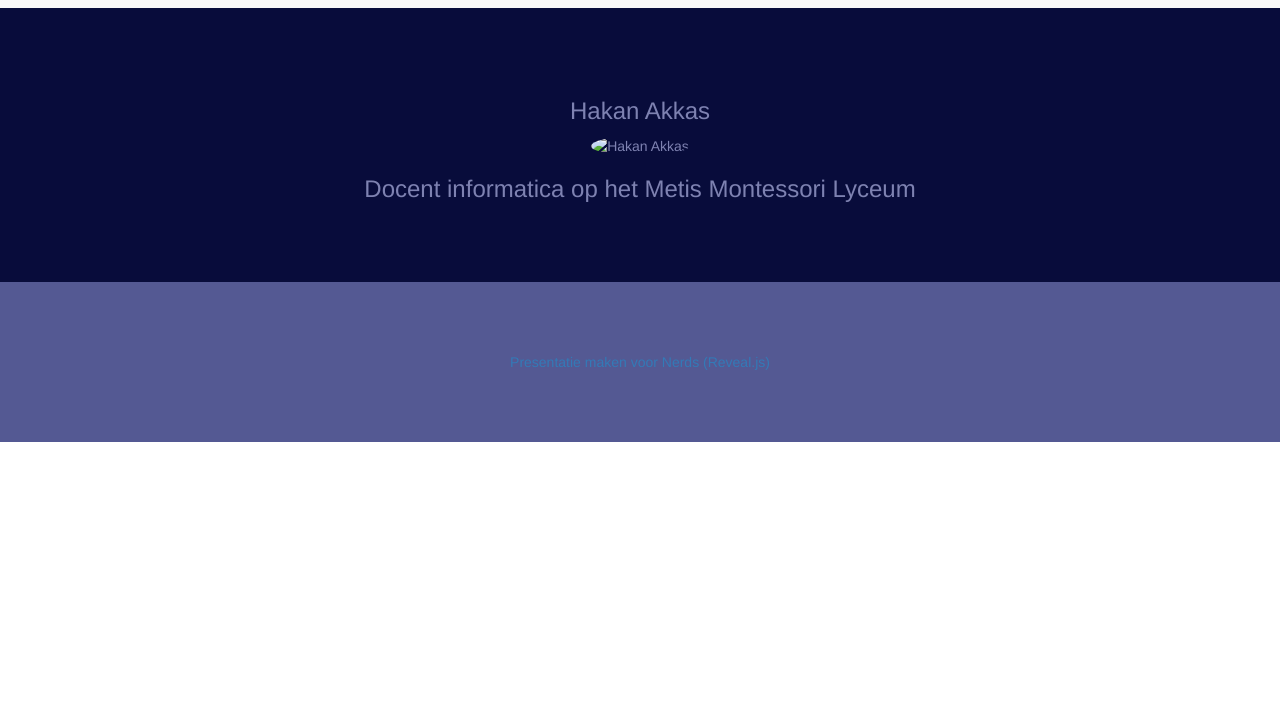
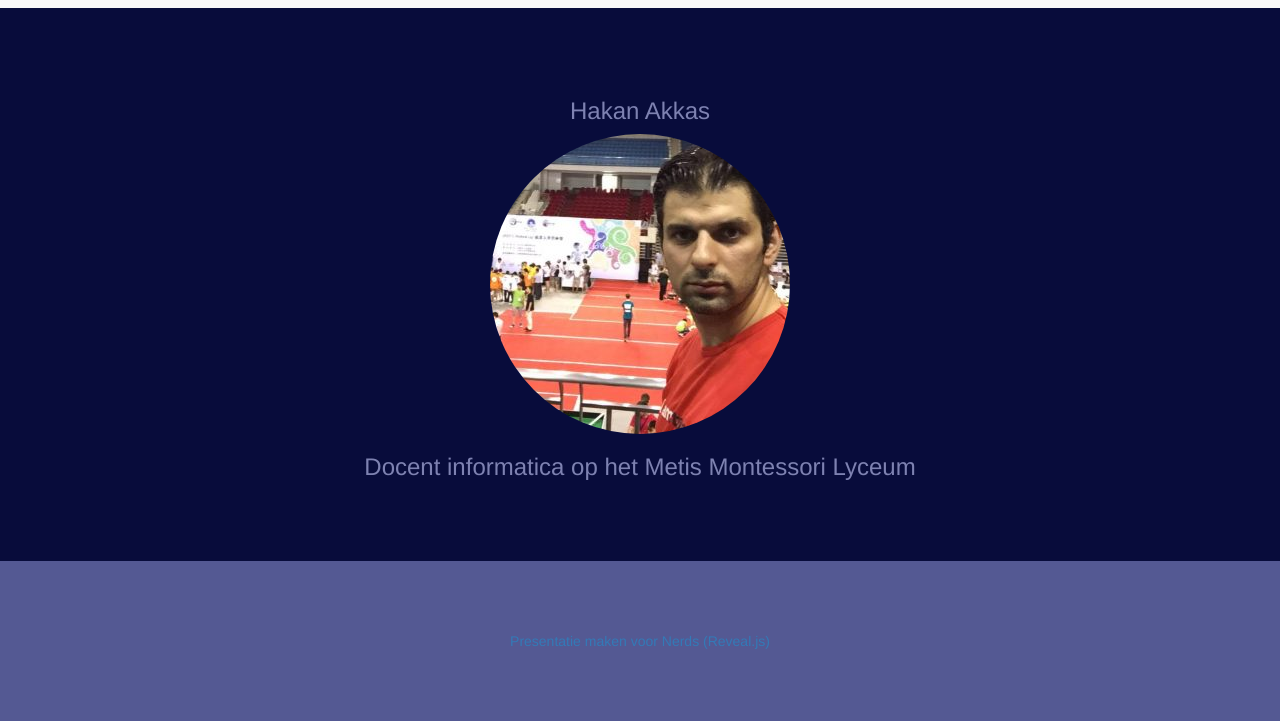
Before and after one commit to hakkas/hakkas.github.io, a plain HTML site: page presentaties/index.html in a window 1280 px wide. Shown: the part 72-800 px from the top of the page. Drawn offline with nearby package versions, Linux system fonts and the light colour scheme.

Commit message:
link naar plaatje

```diff
--- a/presentaties/index.html
+++ b/presentaties/index.html
@@ -40,7 +40,7 @@
 
     <div class="container-fluid bg-1 text-center">
       <h3>Hakan Akkas</h3>
-      <img class="img-circle" src="images/hakan.jpg" alt="Hakan Akkas">
+      <img class="img-circle" src="../images/hakan.jpg" alt="Hakan Akkas">
       <h3>Docent informatica op het Metis Montessori Lyceum</h3>
     </div>
 
```
